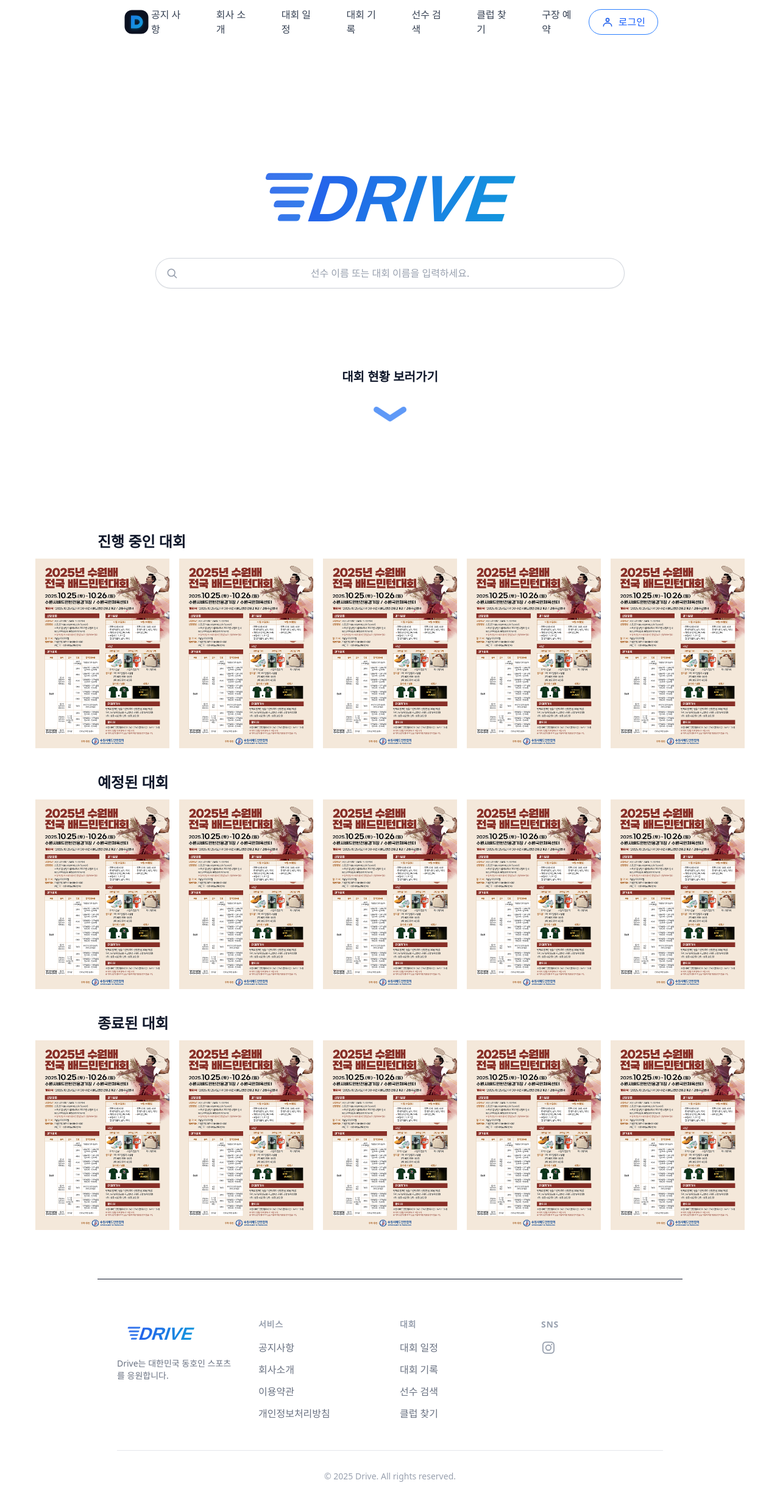
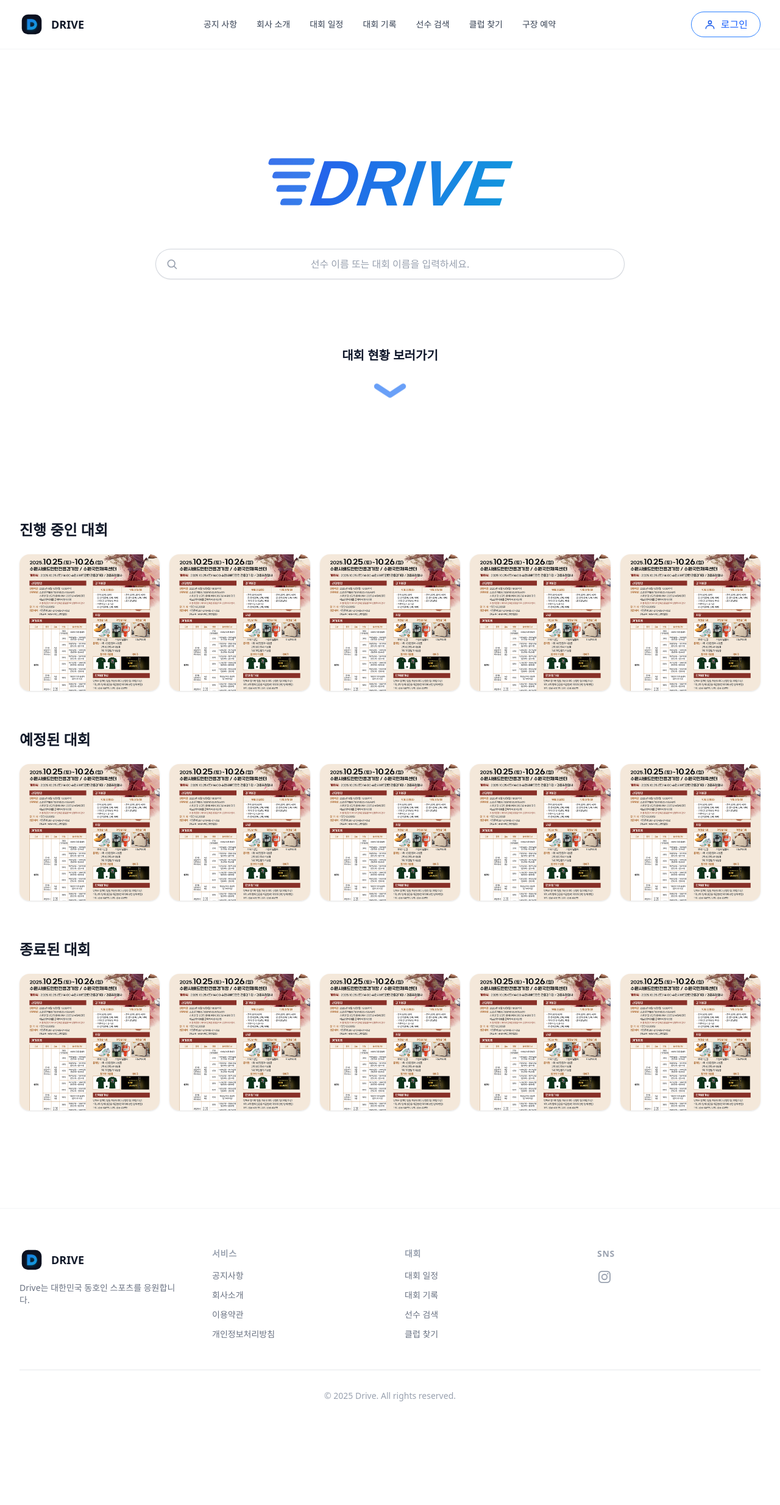
Before and after one commit to DriveBadminton/Drive_Frontend, a React (Vite) app: page / in a window 1280 px wide. Shown: the top 2468 px of the page at 61% size. After the commit the page ends 2363 px from the top, so only its background shows below. Built offline with nearby package versions, Linux system fonts and the light colour scheme.

Commit message:
feat: 반응형 메뉴 및 대회 섹션 개선, 레이아웃 및 스타일 업데이트

```diff
--- a/src/App.tsx
+++ b/src/App.tsx
@@ -1,4 +1,4 @@
-import {BrowserRouter, Navigate, Route, Routes} from 'react-router-dom'
+import { BrowserRouter, Navigate, Route, Routes } from "react-router-dom";
 import Home from "./pages/Home.tsx";
 
 export default function App() {
@@ -7,8 +7,8 @@ export default function App() {
       <Routes>
         <Route path="/" element={<Home />} />
         {/*없는 경로는 홈으로*/}
-                <Route path="*" element={<Navigate to={"/"} replace />} />
+        <Route path="*" element={<Navigate to="/" replace />} />
       </Routes>
     </BrowserRouter>
-    )
+  );
 }
--- a/src/pages/Home.tsx
+++ b/src/pages/Home.tsx
@@ -3,8 +3,27 @@ import { useEffect, useRef, useState } from "react";
 
 export default function Home() {
   const [revealTournaments, setRevealTournaments] = useState(false);
+  const [isMenuOpen, setIsMenuOpen] = useState(false);
 
   const tournamentsSectionRef = useRef<HTMLElement | null>(null);
+
+  const navLinks = [
+    { href: "#", label: "공지 사항" },
+    { href: "#", label: "회사 소개" },
+    { href: "#tournaments", label: "대회 일정" },
+    { href: "#finished-tournaments", label: "대회 기록" },
+    { href: "#", label: "선수 검색" },
+    { href: "#", label: "클럽 찾기" },
+    { href: "#", label: "구장 예약" },
+  ];
+
+  const tournamentSections = [
+    { id: "current-tournaments", title: "진행 중인 대회" },
+    { id: "upcoming-tournaments", title: "예정된 대회" },
+    { id: "finished-tournaments", title: "종료된 대회" },
+  ];
+
+  const placeholderCards = Array.from({ length: 5 }, (_, index) => index);
 
   useEffect(() => {
     const el = tournamentsSectionRef.current;
@@ -23,45 +42,88 @@ export default function Home() {
     return () => io.disconnect();
   }, []);
   return (
-    <section className="ml-40 mr-40 mx-auto">
-      <header className="bg-white">
-        <div className="h-18 px-10 flex items-center justify-between">
-          {/*왼쪽 로고*/}
-          <a href="/" className="flex items-center">
-            <img src="/drive-favicon.svg" alt="Drive Icon" className="h-12 w-12" />
+    <section className="min-h-screen bg-white">
+      <header className="border-b border-gray-100">
+        <div className="mx-auto flex h-20 w-full max-w-7xl items-center justify-between gap-6 px-4 sm:px-6 lg:px-8">
+          <a href="/" className="flex items-center gap-3">
+            <img src="/drive-favicon.svg" alt="Drive Icon" className="h-10 w-10" />
+            <span className="hidden text-lg font-semibold text-gray-900 sm:inline">DRIVE</span>
           </a>
 
-          {/*가운데 네비게이션*/}
-          <div className="flex flex-1 justify-center">
-            <nav className="flex gap-14 text-gray-700 font-medium">
-              <a href="#" className="hover:text-gray-900 hover:font-semibold transition-colors">공지 사항</a>
-              <a href="#" className="hover:text-gray-900 hover:font-semibold transition-colors">회사 소개</a>
-              <a href="#" className="hover:text-gray-900 hover:font-semibold transition-colors">대회 일정</a>
-              <a href="#" className="hover:text-gray-900 hover:font-semibold transition-colors">대회 기록</a>
-              <a href="#" className="hover:text-gray-900 hover:font-semibold transition-colors">선수 검색</a>
-              <a href="#" className="hover:text-gray-900 hover:font-semibold transition-colors">클럽 찾기</a>
-              <a href="#" className="hover:text-gray-900 hover:font-semibold transition-colors">구장 예약</a>
-            </nav>
-          </div>
+          <nav className="hidden flex-1 items-center justify-center gap-8 text-sm font-medium text-gray-700 lg:flex">
+            {navLinks.map((link) => (
+              <a
+                key={link.label}
+                href={link.href}
+                className="transition-colors hover:text-gray-900"
+              >
+                {link.label}
+              </a>
+            ))}
+          </nav>
 
-          {/*오른쪽 로그인*/}
-          <div className="w-[140px] flex justify-end">
+          <div className="hidden w-[140px] justify-end lg:flex">
             <button
-              className="flex items-center gap-2 rounded-full border border-blue-500 px-5 py-2 text-blue-600 bg-white hover:bg-blue-50 transition-colors focus:outline-none focus:ring-2 focus:ring-blue-500/40"
+              className="flex items-center gap-2 rounded-full border border-blue-500 bg-white px-5 py-2 text-blue-600 transition-colors hover:bg-blue-50 focus:outline-none focus:ring-2 focus:ring-blue-500/40"
               aria-label="로그인"
             >
               <img src="/user-icon.svg" alt="사용자" className="h-5 w-5 text-blue-600" />
               <span className="font-medium">로그인</span>
             </button>
           </div>
+
+          <button
+            type="button"
+            className="inline-flex items-center justify-center rounded-md border border-gray-200 p-2 text-gray-600 transition-colors hover:bg-gray-50 focus:outline-none focus:ring-2 focus:ring-blue-500/40 lg:hidden"
+            aria-label="메뉴 열기"
+            onClick={() => setIsMenuOpen((prev) => !prev)}
+          >
+            {isMenuOpen ? (
+              <svg xmlns="http://www.w3.org/2000/svg" className="h-5 w-5" viewBox="0 0 24 24" fill="none" stroke="currentColor" strokeWidth="2" strokeLinecap="round" strokeLinejoin="round">
+                <line x1="18" y1="6" x2="6" y2="18" />
+                <line x1="6" y1="6" x2="18" y2="18" />
+              </svg>
+            ) : (
+              <svg xmlns="http://www.w3.org/2000/svg" className="h-5 w-5" viewBox="0 0 24 24" fill="none" stroke="currentColor" strokeWidth="2" strokeLinecap="round" strokeLinejoin="round">
+                <line x1="3" x2="21" y1="12" y2="12" />
+                <line x1="3" x2="21" y1="6" y2="6" />
+                <line x1="3" x2="21" y1="18" y2="18" />
+              </svg>
+            )}
+          </button>
         </div>
+
+        {isMenuOpen && (
+          <div className="border-t border-gray-100 bg-white lg:hidden">
+            <div className="mx-auto flex w-full max-w-7xl flex-col gap-4 px-4 pb-6 pt-4 sm:px-6">
+              {navLinks.map((link) => (
+                <a
+                  key={`mobile-${link.label}`}
+                  href={link.href}
+                  className="text-sm font-medium text-gray-700 transition-colors hover:text-gray-900"
+                  onClick={() => setIsMenuOpen(false)}
+                >
+                  {link.label}
+                </a>
+              ))}
+              <button
+                className="flex items-center justify-center gap-2 rounded-full border border-blue-500 bg-white px-5 py-2 text-blue-600 transition-colors hover:bg-blue-50 focus:outline-none focus:ring-2 focus:ring-blue-500/40"
+                aria-label="로그인"
+                onClick={() => setIsMenuOpen(false)}
+              >
+                <img src="/user-icon.svg" alt="사용자" className="h-5 w-5 text-blue-600" />
+                <span className="font-medium">로그인</span>
+              </button>
+            </div>
+          </div>
+        )}
       </header>
 
-      <main className="flex flex-col items-center justify-center mt-[160px] mb-[120px] text-center">
+      <main className="mx-auto flex w-full max-w-7xl flex-col items-center justify-center px-4 pt-20 pb-16 text-center sm:px-6 lg:px-8 lg:pt-32 lg:pb-24">
         {/*로고*/}
-        <img src="/drive-logo.svg" alt="Drive Logo" className="h-[180px] w-auto" />
+        <img src="/drive-logo.svg" alt="Drive Logo" className="h-24 w-auto sm:h-32 lg:h-44" />
         {/*검색창*/}
-        <div className="flex justify-center w-full mt-3 mb-[100px]">
+        <div className="flex w-full justify-center pt-6 pb-20">
           <div className="relative w-full max-w-3xl">
             <input
               type="text"
@@ -115,84 +177,73 @@ export default function Home() {
         </div>
       </main>
       {/*대회 섹션*/}
-      <section ref={tournamentsSectionRef} className="relative flex flex-col items-center justify-center" id="tournaments">
+      <section
+        ref={tournamentsSectionRef}
+        className="relative mx-auto w-full max-w-7xl px-4 pb-16 sm:px-6 lg:px-8"
+        id="tournaments"
+      >
         <div
-          className={
-            "pointer-events-none absolute inset-0 bg-gradient-to-b from-white/50 via-white/80 to-white/100 transition-opacity duration-700 " +
-            (revealTournaments ? "opacity-0" : "opacity-100")
-          }
+          className={`pointer-events-none absolute inset-0 z-0 bg-gradient-to-b from-white/50 via-white/80 to-white/100 transition-opacity duration-700 ${
+            revealTournaments ? "opacity-0" : "opacity-100"
+          }`}
         />
 
-        <div className="mt-10 flex flex-col justify-center" id="current-tournaments">
-          <p className={"text-2xl font-semibold mb-3"}>진행 중인 대회</p>
-          <div className="flex justify-center gap-4">
-            <img src="/tournament-example.jpg" alt="current-tournaments" className="w-[220px]" />
-            <img src="/tournament-example.jpg" alt="current-tournaments" className="w-[220px]" />
-            <img src="/tournament-example.jpg" alt="current-tournaments" className="w-[220px]" />
-            <img src="/tournament-example.jpg" alt="current-tournaments" className="w-[220px]" />
-            <img src="/tournament-example.jpg" alt="current-tournaments" className="w-[220px]" />
-          </div>
+        <div className="relative z-10 space-y-16 pt-12 lg:pt-20">
+          {tournamentSections.map((section) => (
+            <div key={section.id} id={section.id} className="space-y-6">
+              <h2 className="text-2xl font-semibold text-gray-900">{section.title}</h2>
+              <div className="grid grid-cols-1 gap-4 sm:grid-cols-2 lg:grid-cols-4 xl:grid-cols-5">
+                {placeholderCards.map((card) => (
+                  <img
+                    key={`${section.id}-${card}`}
+                    src="/tournament-example.jpg"
+                    alt={`${section.title} ${card + 1}`}
+                    className="h-56 w-full rounded-2xl object-cover shadow-sm"
+                  />
+                ))}
+              </div>
+            </div>
+          ))}
         </div>
-
-        <div className={"mt-10 flex flex-col justify-center"} id="upcoming-tournaments">
-          <p className={"text-2xl font-semibold mb-3"}>예정된 대회</p>
-          <div className="flex justify-center gap-4">
-            <img src="/tournament-example.jpg" alt="current-tournaments" className="w-[220px]" />
-            <img src="/tournament-example.jpg" alt="current-tournaments" className="w-[220px]" />
-            <img src="/tournament-example.jpg" alt="current-tournaments" className="w-[220px]" />
-            <img src="/tournament-example.jpg" alt="current-tournaments" className="w-[220px]" />
-            <img src="/tournament-example.jpg" alt="current-tournaments" className="w-[220px]" />
-          </div>
-        </div>
-
-
-        <div className={"mt-10 flex flex-col justify-center"} id="finished-tournaments">
-          <p className={"text-2xl font-semibold mb-3"}>종료된 대회</p>
-          <div className="flex justify-center gap-4">
-            <img src="/tournament-example.jpg" alt="current-tournaments" className="w-[220px]" />
-            <img src="/tournament-example.jpg" alt="current-tournaments" className="w-[220px]" />
-            <img src="/tournament-example.jpg" alt="current-tournaments" className="w-[220px]" />
-            <img src="/tournament-example.jpg" alt="current-tournaments" className="w-[220px]" />
-            <img src="/tournament-example.jpg" alt="current-tournaments" className="w-[220px]" />
-          </div>
-        </div>
-
       </section>
       {/*footer*/}
-      <footer className="bg-white border-t mt-20">
-        <div className="max-w-7xl mx-auto py-12 px-4 sm:px-6 lg:py-16 lg:px-8">
-          <div className="grid grid-cols-1 md:grid-cols-4 gap-8">
+      <footer className="mt-24 border-t border-gray-100 bg-white">
+        <div className="mx-auto max-w-7xl px-4 py-12 sm:px-6 lg:px-8 lg:py-16">
+          <div className="grid grid-cols-1 gap-12 md:grid-cols-4">
             {/* Logo and description */}
             <div className="space-y-4">
-              <img src="/drive-logo.svg" alt="Drive Logo" className="h-12 w-auto" />
-              <p className="text-gray-500 text-sm">
+              <div className="flex items-center gap-3">
+                <img src="/drive-favicon.svg" alt="Drive Icon" className="h-10 w-10" />
+                <span className="text-lg font-semibold text-gray-900">DRIVE</span>
+              </div>
+              <p className="text-sm text-gray-500">
                 Drive는 대한민국 동호인 스포츠를 응원합니다.
               </p>
             </div>
 
             {/* Links column 1 */}
             <div>
-              <h3 className="text-sm font-semibold text-gray-400 tracking-wider uppercase mb-4">
+              <h3 className="mb-4 text-sm font-semibold uppercase tracking-wider text-gray-400">
                 서비스
               </h3>
-              <ul className="space-y-3">
+              <ul className="space-y-3 text-sm text-gray-500">
                 <li>
-                  <a href="#" className="text-gray-500 hover:text-gray-900">
+                  <a href="#" className="transition-colors hover:text-gray-900">
                     공지사항
                   </a>
                 </li>
                 <li>
-                  <a href="#" className="text-gray-500 hover:text-gray-900">
+                  <a href="#" className="transition-colors hover:text-gray-900">
                     회사소개
                   </a>
                 </li>
                 <li>
-                  <a href="#" className="text-gray-500 hover:text-gray-900">
+                  <a href="#" className="transition-colors hover:text-gray-900">
                     이용약관
                   </a>
                 </li>
                 <li>
-                  <a href="#" className="text-gray-500 hover:text-gray-900">
+                  <a href="#" className="transition-colors hover:text-gray-900">
                     개인정보처리방침
                   </a>
                 </li>
@@ -201,27 +252,27 @@ export default function Home() {
 
             {/* Links column 2 */}
             <div>
-              <h3 className="text-sm font-semibold text-gray-400 tracking-wider uppercase mb-4">
+              <h3 className="mb-4 text-sm font-semibold uppercase tracking-wider text-gray-400">
                 대회
               </h3>
-              <ul className="space-y-3">
+              <ul className="space-y-3 text-sm text-gray-500">
                 <li>
-                  <a href="#" className="text-gray-500 hover:text-gray-900">
+                  <a href="#" className="transition-colors hover:text-gray-900">
                     대회 일정
                   </a>
                 </li>
                 <li>
-                  <a href="#" className="text-gray-500 hover:text-gray-900">
+                  <a href="#" className="transition-colors hover:text-gray-900">
                     대회 기록
                   </a>
                 </li>
                 <li>
-                  <a href="#" className="text-gray-500 hover:text-gray-900">
+                  <a href="#" className="transition-colors hover:text-gray-900">
                     선수 검색
                   </a>
                 </li>
                 <li>
-                  <a href="#" className="text-gray-500 hover:text-gray-900">
+                  <a href="#" className="transition-colors hover:text-gray-900">
                     클럽 찾기
                   </a>
                 </li>
@@ -230,11 +281,11 @@ export default function Home() {
 
             {/* Social links */}
             <div>
-              <h3 className="text-sm font-semibold text-gray-400 tracking-wider uppercase mb-4">
+              <h3 className="mb-4 text-sm font-semibold uppercase tracking-wider text-gray-400">
                 SNS
               </h3>
               <div className="flex space-x-6">
-                <a href="#" className="text-gray-400 hover:text-gray-500">
+                <a href="#" className="text-gray-400 transition-colors hover:text-gray-500">
                   <span className="sr-only">Instagram</span>
                   <svg className="h-6 w-6" fill="currentColor" viewBox="0 0 24 24">
                     <path
@@ -250,7 +301,7 @@ export default function Home() {
 
           {/* Copyright */}
           <div className="mt-12 border-t border-gray-200 pt-8">
-            <p className="text-gray-400 text-sm text-center">
+            <p className="text-center text-sm text-gray-400">
               &copy; 2025 Drive. All rights reserved.
             </p>
           </div>
```
Lines whose indentation alone changed are shown as unchanged.
